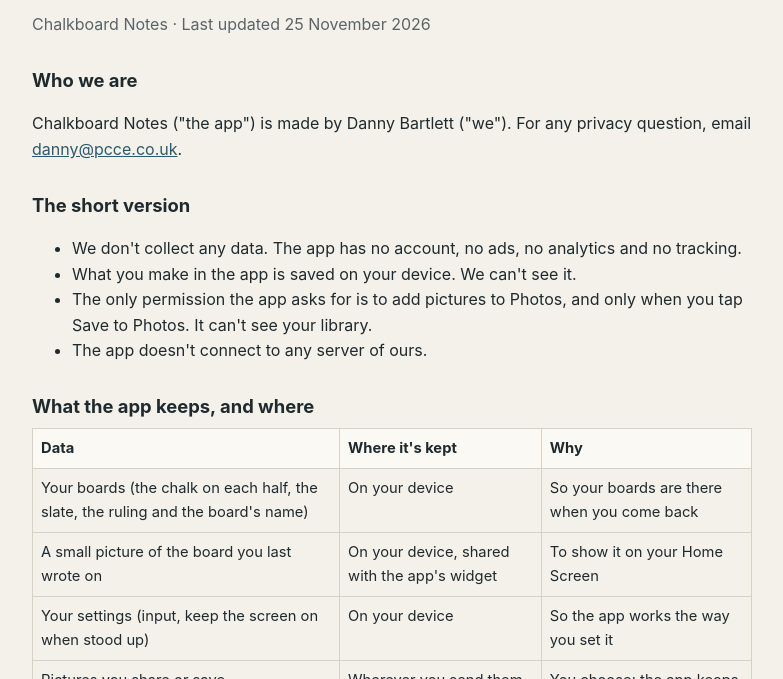
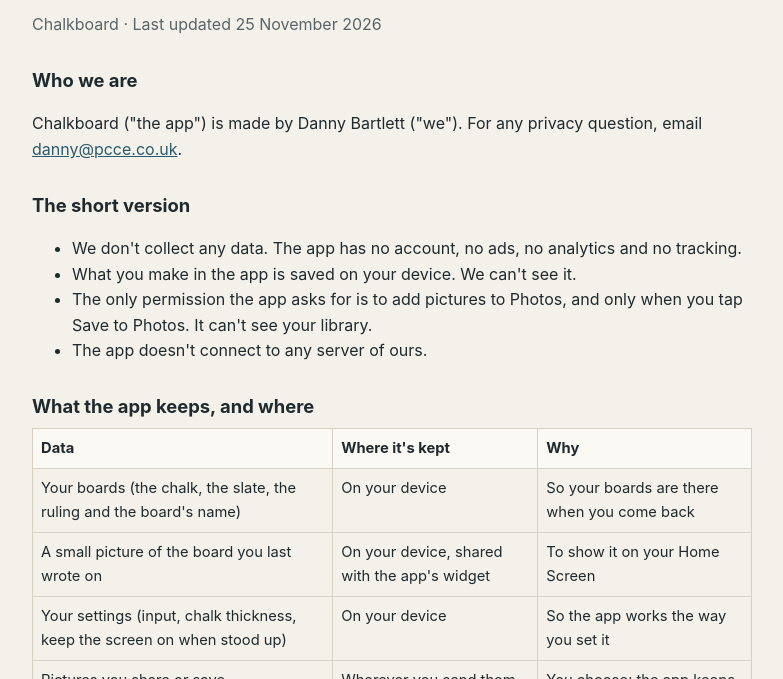
Before and after one commit to dannyb584/sciencemadevisual-website, a plain HTML site: page apps/chalkboard-notes/privacy.html in a window 1280 px wide. Shown: the part 121-800 px from the top of the page, without its empty margins (248-1031 px from the left). Drawn offline with Linux system fonts and the light colour scheme.

Commit message:
Chalkboard pages: new name, one board, chalk thickness
Co-Authored-By: Claude Opus 5.5 <noreply@anthropic.com>

```diff
--- a/apps/chalkboard-notes/privacy.html
+++ b/apps/chalkboard-notes/privacy.html
@@ -1,6 +1,6 @@
 <!doctype html>
 <html lang="en-GB"><head><meta charset="utf-8"><meta name="viewport" content="width=device-width,initial-scale=1">
-<title>Privacy policy · Chalkboard Notes</title><style>body{margin:0;background:#F4F1EA;color:#1F2A2E;font:16px/1.6 -apple-system,BlinkMacSystemFont,"Segoe UI",sans-serif}
+<title>Privacy policy · Chalkboard</title><style>body{margin:0;background:#F4F1EA;color:#1F2A2E;font:16px/1.6 -apple-system,BlinkMacSystemFont,"Segoe UI",sans-serif}
 main{max-width:720px;margin:0 auto;padding:32px 16px 64px}h1{font-family:Georgia,"Times New Roman",serif;font-weight:400;font-size:2rem;line-height:1.2;margin:0 0 4px}
 h2{font-size:1.15rem;margin:28px 0 6px}.muted{color:#5A6468}table{border-collapse:collapse;width:100%;font-size:.92rem}
 th,td{border:1px solid #D6D1C4;padding:8px;text-align:left;vertical-align:top}th{background:#FBF9F4}
@@ -8,9 +8,9 @@ a{color:#2B5A6E}nav{font-size:.9rem;margin-bottom:24px}dt{font-weight:600;margin
 @media (prefers-color-scheme:dark){body{background:#121416;color:#E6E8E9}.muted{color:#9BA5A9}th{background:#1A1D20}th,td{border-color:#30363A}a{color:#8CC3DA}}</style></head>
 <body><main><nav><a href="privacy.html">Privacy</a> · <a href="terms.html">Terms</a> · <a href="support.html">Support</a></nav>
 <h1>Privacy policy</h1>
-<p class="muted">Chalkboard Notes · Last updated 25 November 2026</p>
+<p class="muted">Chalkboard · Last updated 25 November 2026</p>
 <h2>Who we are</h2>
-<p>Chalkboard Notes ("the app") is made by Danny Bartlett ("we"). For any privacy question, email <a href="mailto:danny@pcce.co.uk">danny@pcce.co.uk</a>.</p>
+<p>Chalkboard ("the app") is made by Danny Bartlett ("we"). For any privacy question, email <a href="mailto:danny@pcce.co.uk">danny@pcce.co.uk</a>.</p>
 <h2>The short version</h2>
 <ul><li>We don't collect any data. The app has no account, no ads, no analytics and no tracking.</li>
 <li>What you make in the app is saved on your device. We can't see it.</li>
@@ -18,9 +18,9 @@ a{color:#2B5A6E}nav{font-size:.9rem;margin-bottom:24px}dt{font-weight:600;margin
 <li>The app doesn't connect to any server of ours.</li></ul>
 <h2>What the app keeps, and where</h2>
 <table><tr><th>Data</th><th>Where it's kept</th><th>Why</th></tr>
-<tr><td>Your boards (the chalk on each half, the slate, the ruling and the board&#x27;s name)</td><td>On your device</td><td>So your boards are there when you come back</td></tr>
+<tr><td>Your boards (the chalk, the slate, the ruling and the board&#x27;s name)</td><td>On your device</td><td>So your boards are there when you come back</td></tr>
 <tr><td>A small picture of the board you last wrote on</td><td>On your device, shared with the app&#x27;s widget</td><td>To show it on your Home Screen</td></tr>
-<tr><td>Your settings (input, keep the screen on when stood up)</td><td>On your device</td><td>So the app works the way you set it</td></tr>
+<tr><td>Your settings (input, chalk thickness, keep the screen on when stood up)</td><td>On your device</td><td>So the app works the way you set it</td></tr>
 <tr><td>Pictures you share or save</td><td>Wherever you send them</td><td>You choose; the app keeps no copy</td></tr>
 <tr><td>Emails you send us</td><td>Our mailbox</td><td>Answering you</td></tr></table>
 <p>None of this is sent to us or to anyone else.</p>
```
Also changed, not shown: apps/chalkboard-notes/support.html (+4 -4 lines), apps/chalkboard-notes/terms.html (+3 -3 lines).
